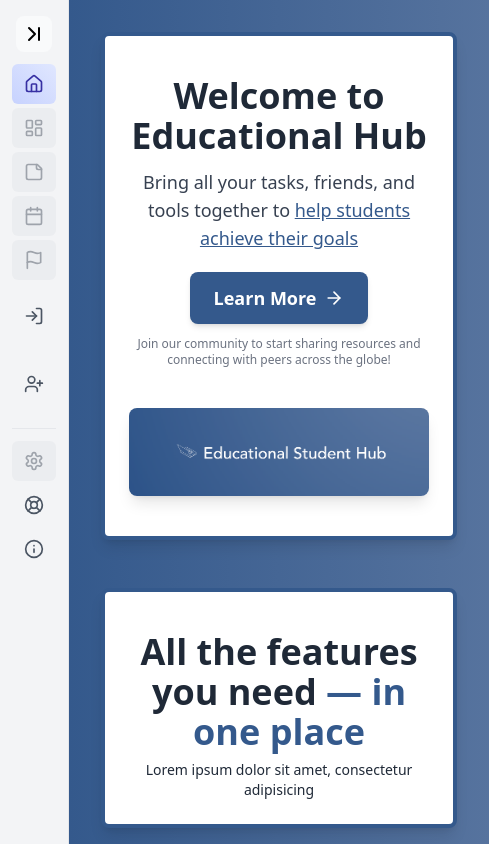
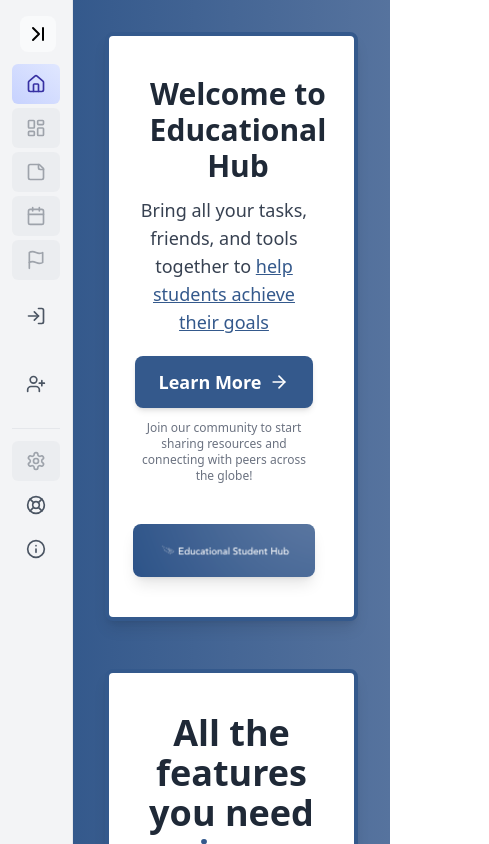
Before and after one commit to Om-1004/Educational-Student-Hub, a React (Vite) app in the folder Education-Student-Hub/: page / in a window 390 px wide. Shown: the top 844 px of the page, 489 px wide, since content can reach past the window. Built offline with nearby package versions, Linux system fonts and the light colour scheme; no server answers.

Commit message:
Fixed Home Page Mobile

```diff
--- a/Education-Student-Hub/User/src/App.jsx
+++ b/Education-Student-Hub/User/src/App.jsx
@@ -48,6 +48,7 @@ export default function App() {
             icon={<LayoutDashboard size={20} />}
             text="Dashboard"
             route="/dashboard"
+            className="border-2 border-green-800"
             classes={
               !currentUser && "bg-gray-200 opacity-50 cursor-not-allowed"
             }
--- a/Education-Student-Hub/User/src/components/NavbarItem.jsx
+++ b/Education-Student-Hub/User/src/components/NavbarItem.jsx
@@ -5,25 +5,32 @@ import { NavBarContext } from "./Navbar";
 export default function NavbarItem({ icon, text, route, classes }) {
   const { expanded } = useContext(NavBarContext);
   const location = useLocation();
-
   const isActive = location.pathname === route;
 
   return (
-    <NavLink to={route} className={`relative flex items-center py-2 px-3 mt-1 font-medium rounded-md cursor-pointer transition-colors ${classes} ${
+    <NavLink
+      to={route}
+      className={`relative flex items-center py-2 px-3 mt-1 font-medium rounded-md cursor-pointer transition-colors ${classes} w-[55px] ${
         isActive
           ? "bg-gradient-to-tr from-indigo-200 to-indigo-100 text-indigo-800"
           : "hover:bg-indigo-50 text-gray-600"
-      } w-full`}>
-      <div className="flex items-center w-full">
-        {icon}
-        <span className={`overflow-hidden transition-all ${
-            expanded ? "w-52 ml-3" : "w-0"
-          }`}>
+      } w-full`}
+    >
+      <div className="flex items-center w-full ">
+        <div className="w-6 flex justify-center">{icon}</div>{" "}
+        {/* Icon with fixed width */}
+        <span
+          className={`overflow-hidden transition-all duration-300 ${
+            expanded ? "w-auto ml-3 opacity-100" : "w-0 opacity-0"
+          }`}
+        >
           {text}
         </span>
       </div>
       {!expanded && (
-        <div className={`absolute left-full rounded-md px-2 py-1 ml-6 bg-indigo-100 text-indigo-800 text-sm invisible opacity-20 -translate-x-3 transition-all group-hover:visible group-hover:opacity-100 group-hover:translate-x-0`}>
+        <div
+          className={`absolute left-full rounded-md px-2 py-1 ml-6 bg-indigo-100 text-indigo-800 text-sm opacity-0 transform -translate-x-3 transition-all duration-300 group-hover:opacity-100 group-hover:translate-x-0`}
+        >
           {text}
         </div>
       )}
--- a/Education-Student-Hub/User/src/pages/HomePage.jsx
+++ b/Education-Student-Hub/User/src/pages/HomePage.jsx
@@ -17,12 +17,12 @@ export default function HomePage() {
     <div className="bg-gradient-to-r from-[#34598c] to-[#56739e]">
       <div className="min-h-screen p-8 md:p-12">
         <div className="bg-white border-4 border-[#34598c] rounded-lg shadow-lg">
-          <div className="flex flex-col lg:flex-row justify-between px-6 md:px-24 items-center py-10">
+          <div className="flex flex-col w-[230px] lg:flex-row justify-between px-6 md:px-24 items-center py-10 lg:w-full">
             <div className="w-full lg:w-2/3 text-center lg:text-left">
-              <h1 className="text-4xl md:text-5xl font-extrabold text-gray-800">
+              <h1 className="text-3xl text-center w-[210px] md:text-5xl font-extrabold text-gray-800 lg:w-full">
                 Welcome to Educational Hub
               </h1>
-              <p className="mt-3 md:mt-5 text-gray-700 text-lg w-[300px]">
+              <p className="mt-3 md:mt-5 text-gray-700 text-lg lg:w-[300px]">
                 Bring all your tasks, friends, and tools together to{" "}
                 <span className="underline text-[#34598c]">
                   help students achieve their goals
--- /dev/null
+++ b/Education-Student-Hub/User/src/pages/Messages.jsx
@@ -0,0 +1,9 @@
+import React from 'react'
+
+export default function Messages() {
+  return (
+    <div>
+      <h1>Hi</h1>
+    </div>
+  )
+}
```
Also changed, not shown: 1 other file (tests, documents, lock files or other folders).
